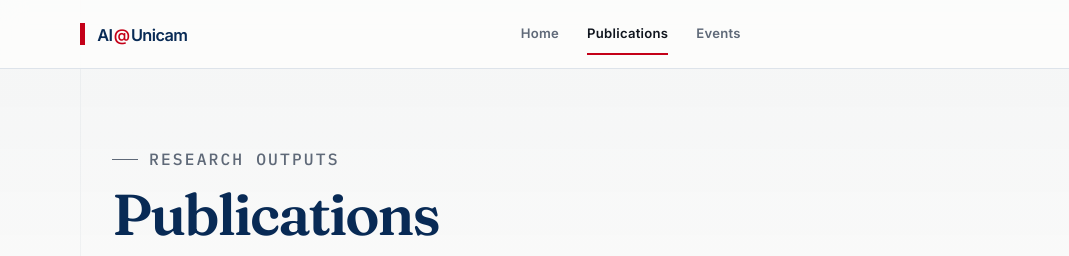
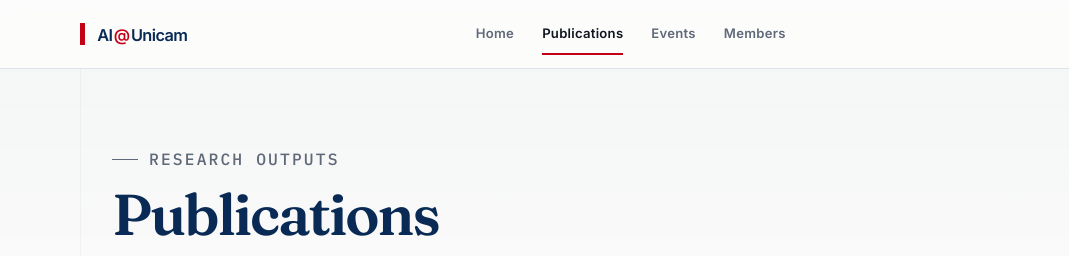
Before and after one commit to AI-Unicam/AI-Unicam.github.io, a plain HTML site: page papers.html in a window 1280 px wide. Shown: the top 256 px of the page, 0-1069 px from the left. Drawn offline with Linux system fonts and the light colour scheme.

Commit message:
Update papers.html

```diff
--- a/papers.html
+++ b/papers.html
@@ -29,6 +29,7 @@
       <a href="index.html"><span class="lang-en">Home</span><span class="lang-it">Home</span></a>
       <a href="papers.html" class="active"><span class="lang-en">Publications</span><span class="lang-it">Pubblicazioni</span></a>
       <a href="events.html"><span class="lang-en">Events</span><span class="lang-it">Eventi</span></a>
+      <a href="members.html"><span class="lang-en">Members</span><span class="lang-it">Membri</span></a>
     </nav>
     <div class="nav-tools">
       <a class="icon-btn" href="https://github.com/AI-Unicam" target="_blank" rel="noopener" aria-label="Lab GitHub">
@@ -365,6 +366,7 @@
       <a href="https://github.com/AI-Unicam" target="_blank" rel="noopener">GitHub</a>
       <a href="index.html"><span class="lang-en">Home</span><span class="lang-it">Home</span></a>
       <a href="events.html"><span class="lang-en">Events</span><span class="lang-it">Eventi</span></a>
+      <a href="members.html"><span class="lang-en">Members</span><span class="lang-it">Membri</span></a>
     </div>
   </div>
 </footer>
```
